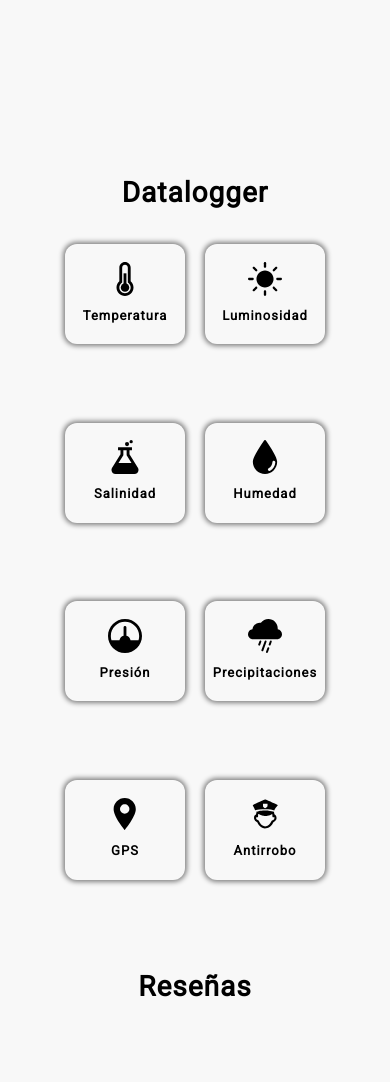
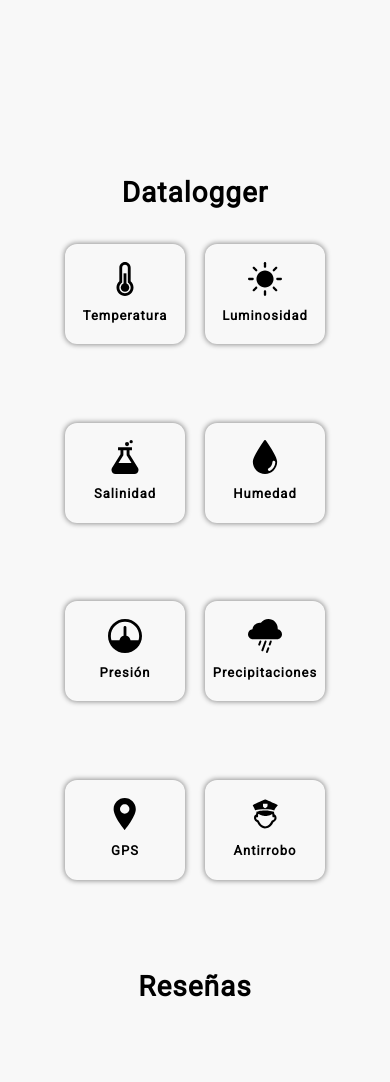
Before and after one commit to abidanBrito/PW-eHorta, a PHP site: page / in a window 390 px wide; the page is wider, and only the part inside the window is pictured. Shown: the part 1602-2684 px from the top of that part. Run offline with PHP 8.4, Linux system fonts and the light colour scheme.

Commit message:
Drop-shadow tweaks

```diff
--- a/src/app/css/index.css
+++ b/src/app/css/index.css
@@ -163,7 +163,7 @@ h3 {
     width: 210px;
     height: 150px;
     border-radius: 15px;
-    box-shadow: 0px 0px 10px 2px grey;
+    box-shadow: 0px 0px 8px 1px #959595;
     padding: 10px;
     margin-top: 120px;
     margin-bottom: 120px;
--- a/src/app/css/index_mobile.css
+++ b/src/app/css/index_mobile.css
@@ -137,7 +137,7 @@
         width: 120px;
         height: 100px;
         border-radius: 12px;
-        box-shadow: 0px 0px 5px 2px grey;
+        box-shadow: 0px 0px 5px 1px #959595;
         margin: 10px;
         letter-spacing: 1px;
     }
```
Also changed, not shown: src/app/css/contact_style.css (+8 -4 lines).
